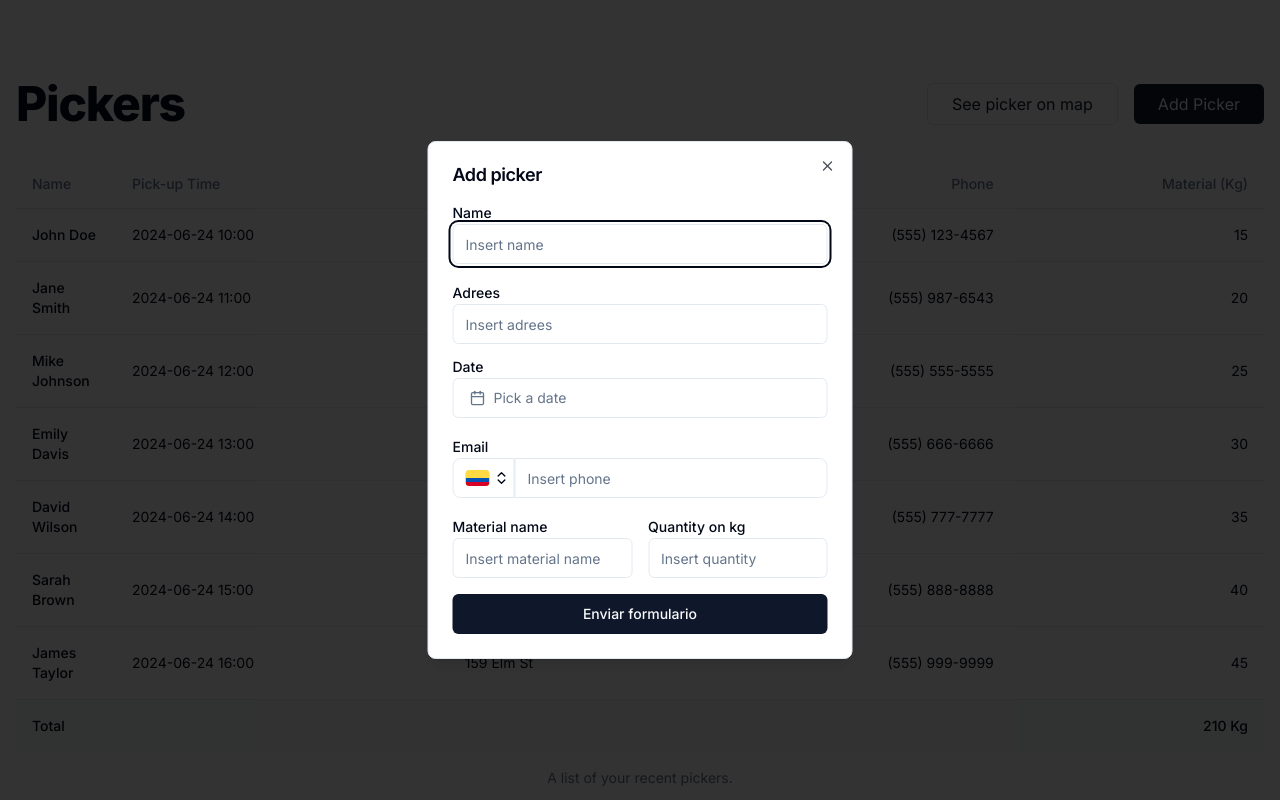
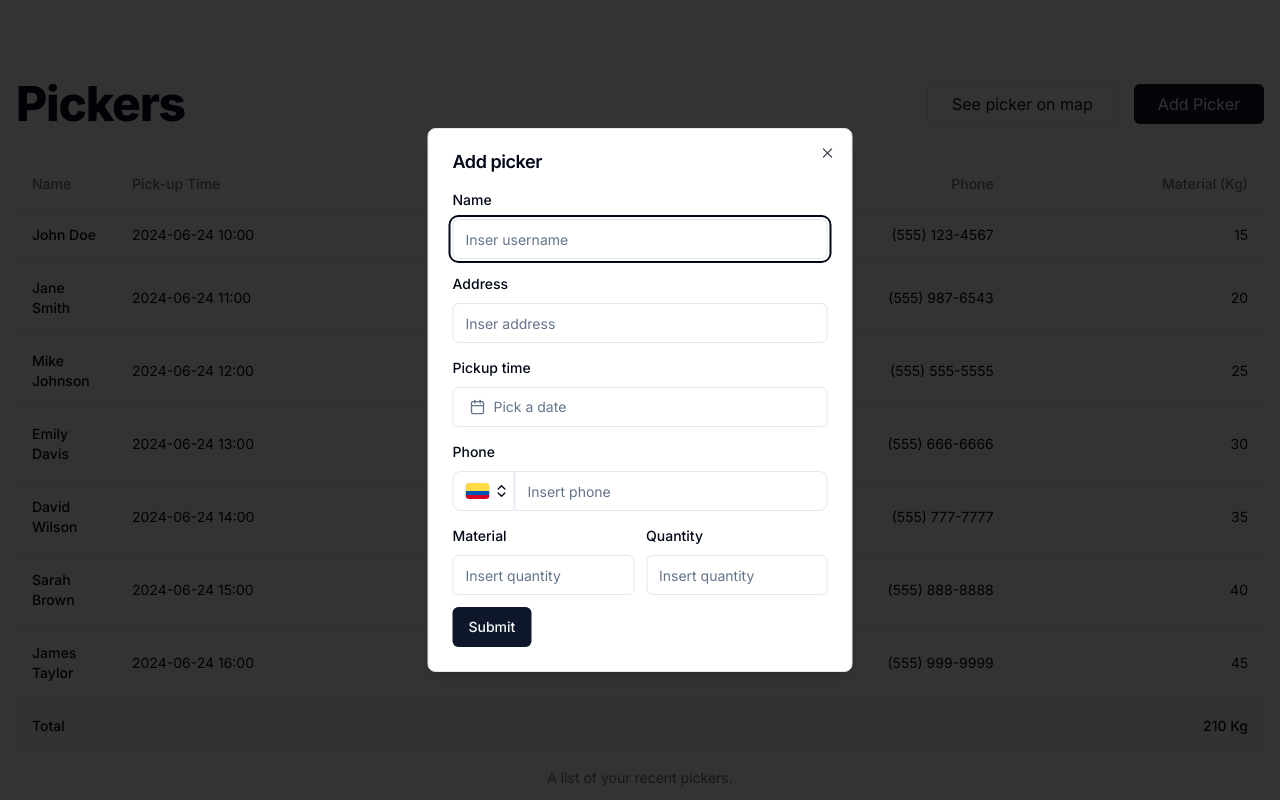
Before and after one commit to samirjabib/prueba-tenica-amaz-niko, a Next.js app: page / in a window 1280 px wide. Both pictures are taken after a click on the button "Add Picker". Built offline with nearby package versions, Linux system fonts and the light colour scheme.

Commit message:
add react hook form

```diff
--- a/package.json
+++ b/package.json
@@ -9,6 +9,7 @@
     "lint": "next lint"
   },
   "dependencies": {
+    "@hookform/resolvers": "^3.6.0",
     "@radix-ui/react-dialog": "^1.1.1",
     "@radix-ui/react-label": "^2.1.0",
     "@radix-ui/react-popover": "^1.1.1",
@@ -24,9 +25,11 @@
     "react": "^18",
     "react-day-picker": "^8.10.1",
     "react-dom": "^18",
+    "react-hook-form": "^7.52.0",
     "react-phone-number-input": "^3.4.3",
     "tailwind-merge": "^2.3.0",
-    "tailwindcss-animate": "^1.0.7"
+    "tailwindcss-animate": "^1.0.7",
+    "zod": "^3.23.8"
   },
   "devDependencies": {
     "@types/node": "^20",
--- /dev/null
+++ b/src/app/api/insert-picker/route.ts
@@ -0,0 +1,6 @@
+export async function POST() {
+  return Response.json({
+    message: "Hello, Next.js!",
+    status: 200,
+  });
+}
--- a/src/components/home/table-pickers-form/table-pickers-form.tsx
+++ b/src/components/home/table-pickers-form/table-pickers-form.tsx
@@ -2,6 +2,8 @@
 
 import { Label } from "@/components/ui/label";
 import { Button } from "../../ui/button";
+import { zodResolver } from "@hookform/resolvers/zod";
+import { useForm } from "react-hook-form";
 
 import {
   Dialog,
@@ -13,8 +15,42 @@ import {
 import { Input } from "@/components/ui/input";
 import { PhoneInput } from "@/components/ui/phone-input";
 import { TablePickersInputDate } from "./table-pickers-input-date";
+import { z } from "zod";
+import {
+  Form,
+  FormControl,
+  FormDescription,
+  FormField,
+  FormItem,
+  FormLabel,
+  FormMessage,
+} from "@/components/ui/form";
+
+const formSchema = z.object({
+  name: z.string().min(2, {
+    message: "Username must be at least 2 characters.",
+  }),
+  phone: z.string().min(10, {
+    message: "Phone number must be at least 10 digits.",
+  }),
+  pickUpTime: z.string(),
+  address: z.string(),
+  material: z.string(),
+  quantity: z.string(),
+});
 
 export default function TablePickersForm() {
+  const form = useForm<z.infer<typeof formSchema>>({
+    resolver: zodResolver(formSchema),
+    defaultValues: {
+      name: "",
+    },
+  });
+
+  function onSubmit(values: z.infer<typeof formSchema>) {
+    console.log(values);
+  }
+
   return (
     <Dialog>
       <DialogTrigger>
@@ -26,40 +62,105 @@ export default function TablePickersForm() {
         <DialogHeader>
           <DialogTitle>Add picker</DialogTitle>
         </DialogHeader>
-        <div>
-          <Label htmlFor="email">Name</Label>
-          <Input type="email" id="email" placeholder="Insert name" />
-        </div>
-        <div>
-          <Label htmlFor="email">Adrees</Label>
-          <Input type="email" id="email" placeholder="Insert adrees" />
-        </div>
-        <div className="flex flex-col">
-          <Label htmlFor="email" className="mb-1">
-            Date
-          </Label>
+        <Form {...form}>
+          <form onSubmit={form.handleSubmit(onSubmit)} className="space-y-3">
+            <FormField
+              control={form.control}
+              name="name"
+              render={({ field }) => (
+                <FormItem>
+                  <FormLabel>Name</FormLabel>
+                  <FormControl>
+                    <Input placeholder="Inser username" {...field} />
+                  </FormControl>
+                  <FormMessage />
+                </FormItem>
+              )}
+            />
+            <FormField
+              control={form.control}
+              name="address"
+              render={({ field }) => (
+                <FormItem>
+                  <FormLabel>Address</FormLabel>
+                  <FormControl>
+                    <Input placeholder="Inser address" {...field} />
+                  </FormControl>
+
+                  <FormMessage />
+                </FormItem>
+              )}
+            />
+            <FormField
+              control={form.control}
+              name="pickUpTime"
+              render={({ field }) => (
+                <FormItem>
+                  <FormLabel>Pickup time</FormLabel>
+                  <FormControl>
                     <TablePickersInputDate />
-        </div>
-        <div>
-          <Label htmlFor="email">Email</Label>
+                  </FormControl>
+                  <FormMessage />
+                </FormItem>
+              )}
+            />
+            <FormField
+              control={form.control}
+              name="phone"
+              render={({ field }) => (
+                <FormItem>
+                  <FormLabel>Phone</FormLabel>
+                  <FormControl>
                     <PhoneInput
                       type="text"
                       id="phone"
                       placeholder="Insert phone"
                       defaultCountry="CO"
                     />
+                  </FormControl>
+                  <FormMessage />
+                </FormItem>
+              )}
+            />
+            <div className="flex flex-row gap-x-3 items-center">
+              <FormField
+                control={form.control}
+                name="material"
+                render={({ field }) => (
+                  <FormItem>
+                    <FormLabel>Material</FormLabel>
+                    <FormControl>
+                      <Input
+                        type="text"
+                        id="material"
+                        placeholder="Insert quantity"
+                      />
+                    </FormControl>
+                    <FormMessage />
+                  </FormItem>
+                )}
+              />
+              <FormField
+                control={form.control}
+                name="quantity"
+                render={({ field }) => (
+                  <FormItem>
+                    <FormLabel>Quantity</FormLabel>
+                    <FormControl>
+                      <Input
+                        type="number"
+                        id="quantity"
+                        placeholder="Insert quantity"
+                      />
+                    </FormControl>
+                    <FormMessage />
+                  </FormItem>
+                )}
+              />
             </div>
-        <div className="flex flex-row gap-x-4">
-          <div>
-            <Label htmlFor="email">Material name</Label>
-            <Input type="email" id="email" placeholder="Insert material name" />
-          </div>
-          <div>
-            <Label htmlFor="email">Quantity on kg</Label>
-            <Input type="email" id="email" placeholder="Insert quantity" />
-          </div>
-        </div>
-        <Button>Enviar formulario</Button>
+            <Button type="submit">Submit</Button>
+          </form>
+        </Form>
       </DialogContent>
     </Dialog>
   );
--- /dev/null
+++ b/src/components/ui/form.tsx
@@ -0,0 +1,176 @@
+import * as React from "react"
+import * as LabelPrimitive from "@radix-ui/react-label"
+import { Slot } from "@radix-ui/react-slot"
+import {
+  Controller,
+  ControllerProps,
+  FieldPath,
+  FieldValues,
+  FormProvider,
+  useFormContext,
+} from "react-hook-form"
+
+import { cn } from "@/lib/utils"
+import { Label } from "@/components/ui/label"
+
+const Form = FormProvider
+
+type FormFieldContextValue<
+  TFieldValues extends FieldValues = FieldValues,
+  TName extends FieldPath<TFieldValues> = FieldPath<TFieldValues>
+> = {
+  name: TName
+}
+
+const FormFieldContext = React.createContext<FormFieldContextValue>(
+  {} as FormFieldContextValue
+)
+
+const FormField = <
+  TFieldValues extends FieldValues = FieldValues,
+  TName extends FieldPath<TFieldValues> = FieldPath<TFieldValues>
+>({
+  ...props
+}: ControllerProps<TFieldValues, TName>) => {
+  return (
+    <FormFieldContext.Provider value={{ name: props.name }}>
+      <Controller {...props} />
+    </FormFieldContext.Provider>
+  )
+}
+
+const useFormField = () => {
+  const fieldContext = React.useContext(FormFieldContext)
+  const itemContext = React.useContext(FormItemContext)
+  const { getFieldState, formState } = useFormContext()
+
+  const fieldState = getFieldState(fieldContext.name, formState)
+
+  if (!fieldContext) {
+    throw new Error("useFormField should be used within <FormField>")
+  }
+
+  const { id } = itemContext
+
+  return {
+    id,
+    name: fieldContext.name,
+    formItemId: `${id}-form-item`,
+    formDescriptionId: `${id}-form-item-description`,
+    formMessageId: `${id}-form-item-message`,
+    ...fieldState,
+  }
+}
+
+type FormItemContextValue = {
+  id: string
+}
+
+const FormItemContext = React.createContext<FormItemContextValue>(
+  {} as FormItemContextValue
+)
+
+const FormItem = React.forwardRef<
+  HTMLDivElement,
+  React.HTMLAttributes<HTMLDivElement>
+>(({ className, ...props }, ref) => {
+  const id = React.useId()
+
+  return (
+    <FormItemContext.Provider value={{ id }}>
+      <div ref={ref} className={cn("space-y-2", className)} {...props} />
+    </FormItemContext.Provider>
+  )
+})
+FormItem.displayName = "FormItem"
+
+const FormLabel = React.forwardRef<
+  React.ElementRef<typeof LabelPrimitive.Root>,
+  React.ComponentPropsWithoutRef<typeof LabelPrimitive.Root>
+>(({ className, ...props }, ref) => {
+  const { error, formItemId } = useFormField()
+
+  return (
+    <Label
+      ref={ref}
+      className={cn(error && "text-destructive", className)}
+      htmlFor={formItemId}
+      {...props}
+    />
+  )
+})
+FormLabel.displayName = "FormLabel"
+
+const FormControl = React.forwardRef<
+  React.ElementRef<typeof Slot>,
+  React.ComponentPropsWithoutRef<typeof Slot>
+>(({ ...props }, ref) => {
+  const { error, formItemId, formDescriptionId, formMessageId } = useFormField()
+
+  return (
+    <Slot
+      ref={ref}
+      id={formItemId}
+      aria-describedby={
+        !error
+          ? `${formDescriptionId}`
+          : `${formDescriptionId} ${formMessageId}`
+      }
+      aria-invalid={!!error}
+      {...props}
+    />
+  )
+})
+FormControl.displayName = "FormControl"
+
+const FormDescription = React.forwardRef<
+  HTMLParagraphElement,
+  React.HTMLAttributes<HTMLParagraphElement>
+>(({ className, ...props }, ref) => {
+  const { formDescriptionId } = useFormField()
+
+  return (
+    <p
+      ref={ref}
+      id={formDescriptionId}
+      className={cn("text-sm text-muted-foreground", className)}
+      {...props}
+    />
+  )
+})
+FormDescription.displayName = "FormDescription"
+
+const FormMessage = React.forwardRef<
+  HTMLParagraphElement,
+  React.HTMLAttributes<HTMLParagraphElement>
+>(({ className, children, ...props }, ref) => {
+  const { error, formMessageId } = useFormField()
+  const body = error ? String(error?.message) : children
+
+  if (!body) {
+    return null
+  }
+
+  return (
+    <p
+      ref={ref}
+      id={formMessageId}
+      className={cn("text-sm font-medium text-destructive", className)}
+      {...props}
+    >
+      {body}
+    </p>
+  )
+})
+FormMessage.displayName = "FormMessage"
+
+export {
+  useFormField,
+  Form,
+  FormItem,
+  FormLabel,
+  FormControl,
+  FormDescription,
+  FormMessage,
+  FormField,
+}
--- a/src/lib/utils.ts
+++ b/src/lib/utils.ts
@@ -1,6 +1,6 @@
-import { type ClassValue, clsx } from "clsx"
-import { twMerge } from "tailwind-merge"
+import { type ClassValue, clsx } from "clsx";
+import { twMerge } from "tailwind-merge";
 
 export function cn(...inputs: ClassValue[]) {
-  return twMerge(clsx(inputs))
+  return twMerge(clsx(inputs));
 }
--- /dev/null
+++ b/src/lib/validations.ts
@@ -0,0 +1,22 @@
+import { z } from "zod";
+
+export const formSchema = z.object({
+  name: z.string().min(2, {
+    message: "Name must be at least 2 characters.",
+  }),
+  address: z.string().min(5, {
+    message: "Address must be at least 5 characters.",
+  }),
+  date: z.date({
+    required_error: "Date is required",
+  }),
+  phone: z.string().min(10, {
+    message: "Phone number must be at least 10 digits.",
+  }),
+  materialName: z.string().min(2, {
+    message: "Material name must be at least 2 characters.",
+  }),
+  quantity: z.number().min(1, {
+    message: "Quantity must be at least 1 kg.",
+  }),
+});
```
Also changed, not shown: 1 other file (tests, documents, lock files or other folders). Lines whose indentation alone changed are shown as unchanged.
